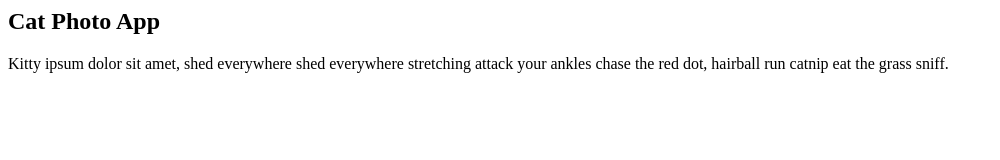
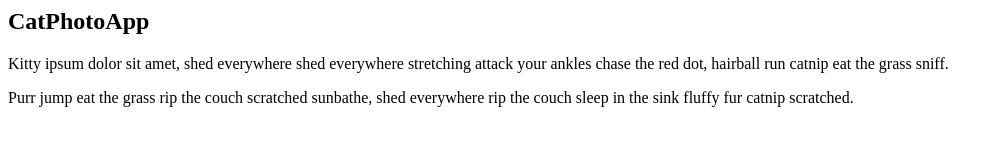
Before and after one commit to matthewburt-js/FCC-Responsive-Web-Design, a plain HTML site: page index.html in a window 1280 px wide. Shown: the whole page, without its empty margins (0-1000 px from the left). Drawn offline with Linux system fonts and the light colour scheme.

Commit message:
Add new paragraph and put text in main tag

```diff
--- a/index.html
+++ b/index.html
@@ -1,3 +1,7 @@
+<h2>CatPhotoApp</h2>
 
-<h2>Cat Photo App</h2>
-<p>Kitty ipsum dolor sit amet, shed everywhere shed everywhere stretching attack your ankles chase the red dot, hairball run catnip eat the grass sniff.</p>
+<main>
+  <p>Kitty ipsum dolor sit amet, shed everywhere shed everywhere stretching attack your ankles chase the red dot, hairball run catnip eat the grass sniff.</p>
+
+  <p>Purr jump eat the grass rip the couch scratched sunbathe, shed everywhere rip the couch sleep in the sink fluffy fur catnip scratched.</p>
+</main>
```
